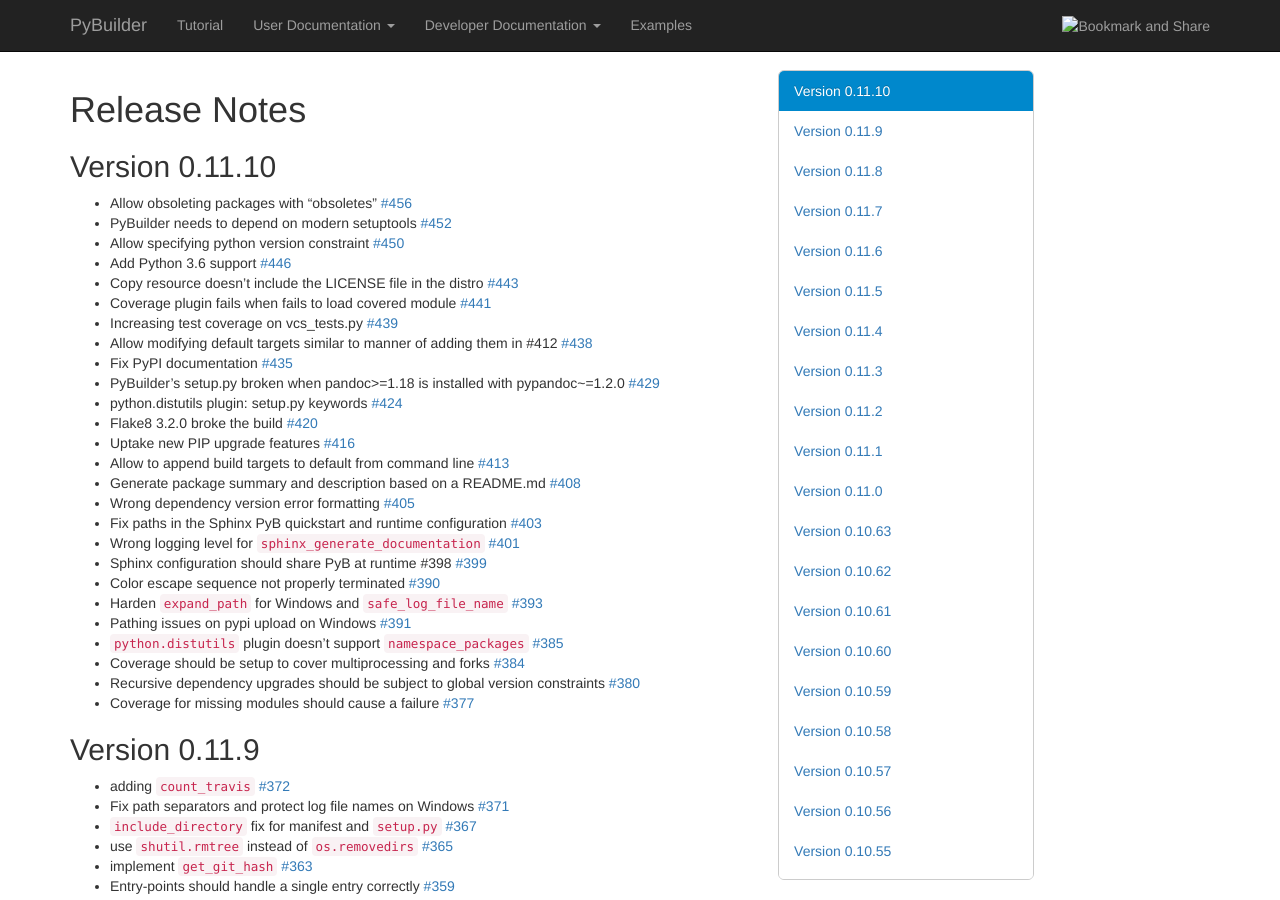
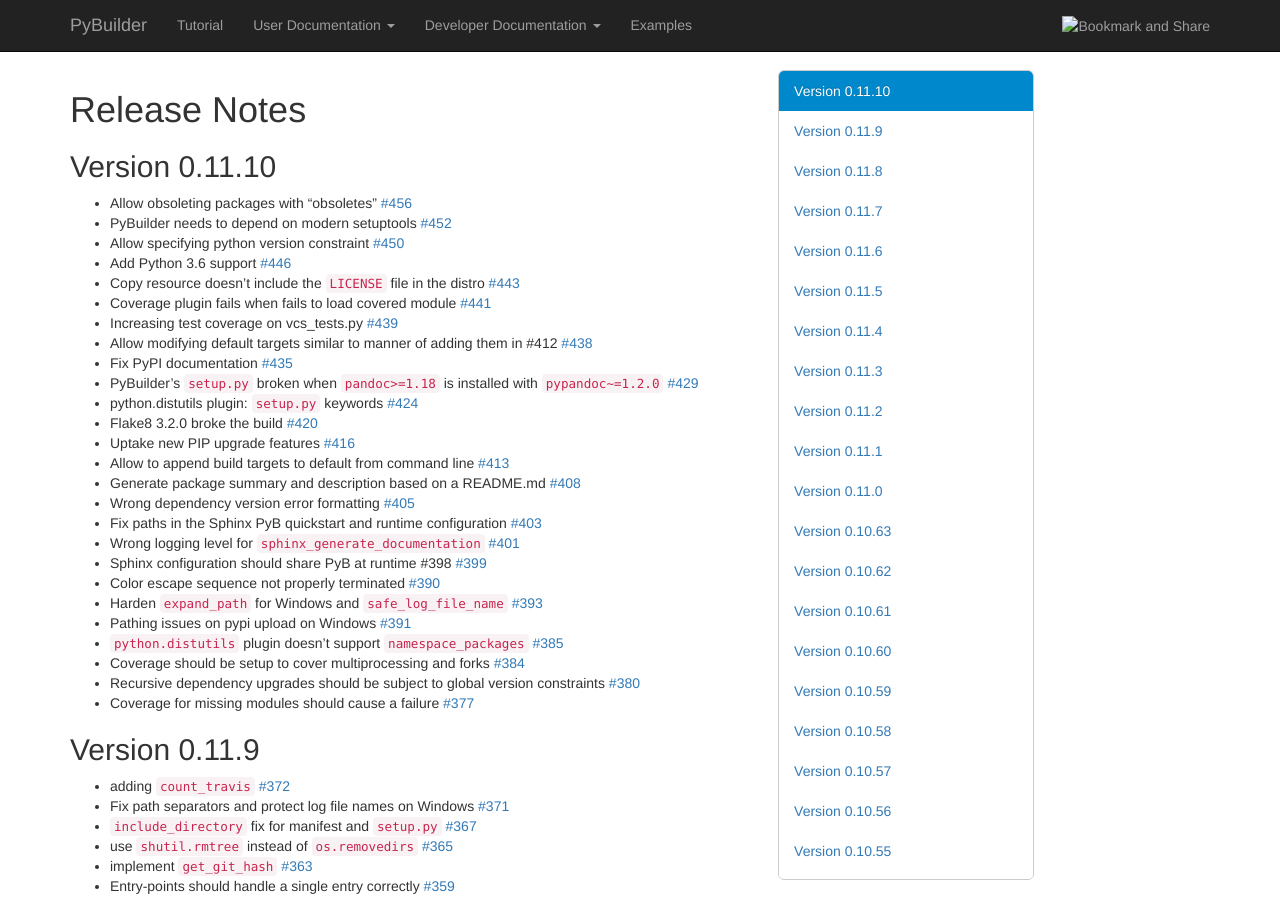
Before and after one commit to pybuilder/pybuilder.github.io, a Jekyll site: the page built from releasenotes/index.md, in a window 1280 px wide and 900 px high. Built offline with Jekyll 4.4.1, drawn with Linux system fonts in a browser that asks for light colours; nearby versions of some CDN libraries.

Commit message:
some tweaks

```diff
--- a/releasenotes/index.md
+++ b/releasenotes/index.md
@@ -11,13 +11,13 @@
 * PyBuilder needs to depend on modern setuptools [#452](https://github.com/pybuilder/pybuilder/issues/452)
 * Allow specifying python version constraint [#450](https://github.com/pybuilder/pybuilder/issues/450)
 * Add Python 3.6 support [#446](https://github.com/pybuilder/pybuilder/issues/446)
-* Copy resource doesn't include the LICENSE file in the distro [#443](https://github.com/pybuilder/pybuilder/issues/443)
+* Copy resource doesn't include the `LICENSE` file in the distro [#443](https://github.com/pybuilder/pybuilder/issues/443)
 * Coverage plugin fails when fails to load covered module [#441](https://github.com/pybuilder/pybuilder/issues/441)
 * Increasing test coverage on vcs_tests.py [#439](https://github.com/pybuilder/pybuilder/issues/439)
 * Allow modifying default targets similar to manner of adding them in #412 [#438](https://github.com/pybuilder/pybuilder/issues/438)
 * Fix PyPI documentation [#435](https://github.com/pybuilder/pybuilder/issues/435)
-* PyBuilder's setup.py broken when pandoc>=1.18 is installed with pypandoc~=1.2.0 [#429](https://github.com/pybuilder/pybuilder/issues/429)
-* python.distutils plugin: setup.py keywords [#424](https://github.com/pybuilder/pybuilder/issues/424)
+* PyBuilder's `setup.py` broken when `pandoc>=1.18` is installed with `pypandoc~=1.2.0` [#429](https://github.com/pybuilder/pybuilder/issues/429)
+* python.distutils plugin: `setup.py` keywords [#424](https://github.com/pybuilder/pybuilder/issues/424)
 * Flake8 3.2.0 broke the build [#420](https://github.com/pybuilder/pybuilder/issues/420)
 * Uptake new PIP upgrade features [#416](https://github.com/pybuilder/pybuilder/issues/416)
 * Allow to append build targets to default from command line [#413](https://github.com/pybuilder/pybuilder/issues/413)
```
